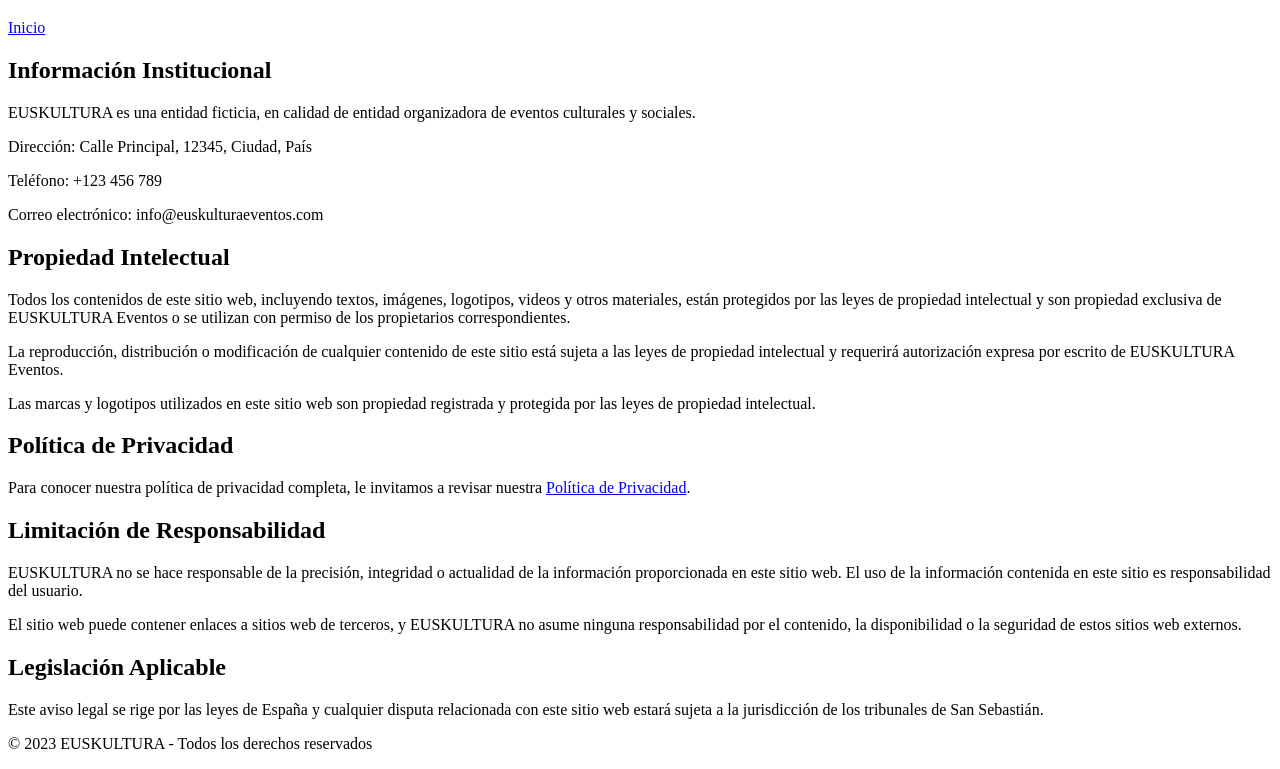
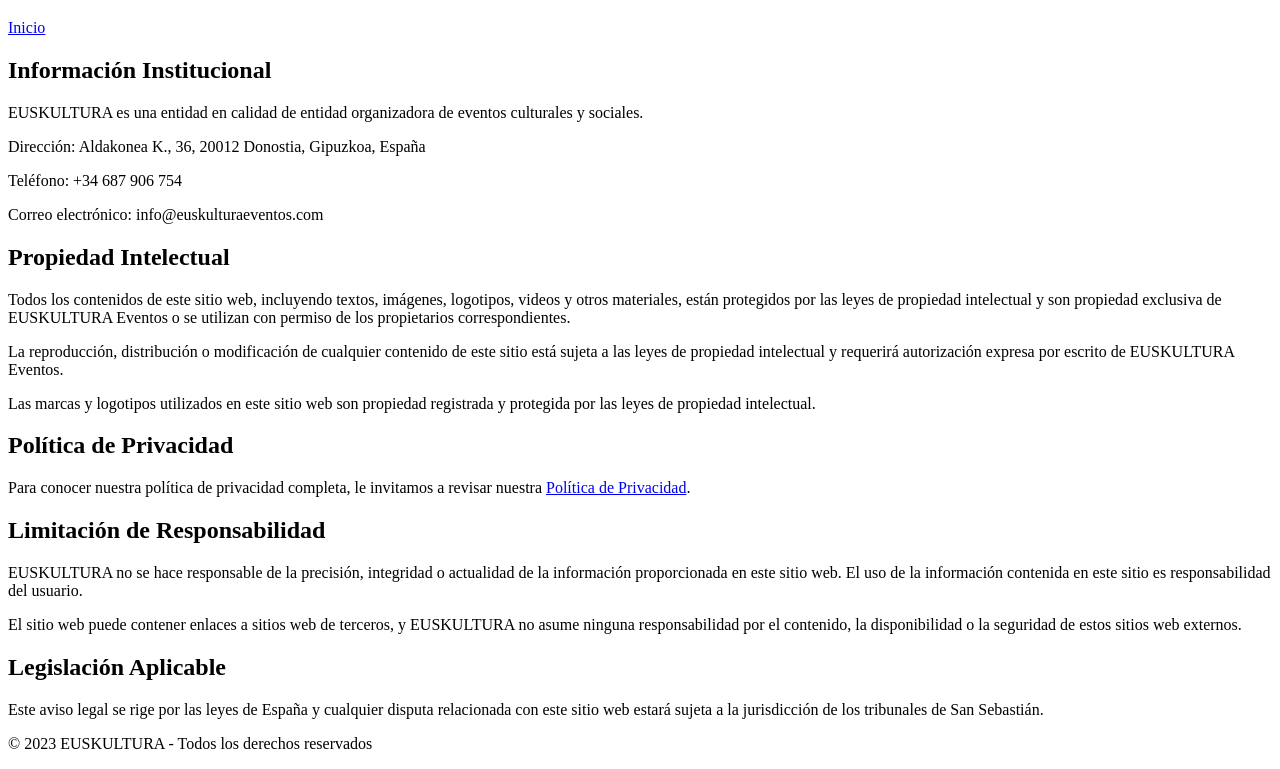
Before and after one commit to alejandrosalegui01/ELRETO, a plain HTML site: page Reto_es/avisolegal.html in a window 1280 px wide. Shown: the part 61-830 px from the top of the page. Drawn offline with Linux system fonts and the light colour scheme.

Commit message:
Update avisolegal.html

```diff
--- a/Reto_es/avisolegal.html
+++ b/Reto_es/avisolegal.html
@@ -16,9 +16,9 @@
     <main>
         <section>
             <h2>Información Institucional</h2>
-            <p>EUSKULTURA es una entidad ficticia, en calidad de entidad organizadora de eventos culturales y sociales.</p>
-            <p>Dirección: Calle Principal, 12345, Ciudad, País</p>
-            <p>Teléfono: +123 456 789</p>
+            <p>EUSKULTURA es una entidad en calidad de entidad organizadora de eventos culturales y sociales.</p>
+            <p>Dirección: Aldakonea K., 36, 20012 Donostia, Gipuzkoa, España</p>
+            <p>Teléfono: +34 687 906 754</p>
             <p>Correo electrónico: info@euskulturaeventos.com</p>
         </section>
         <section>
```
